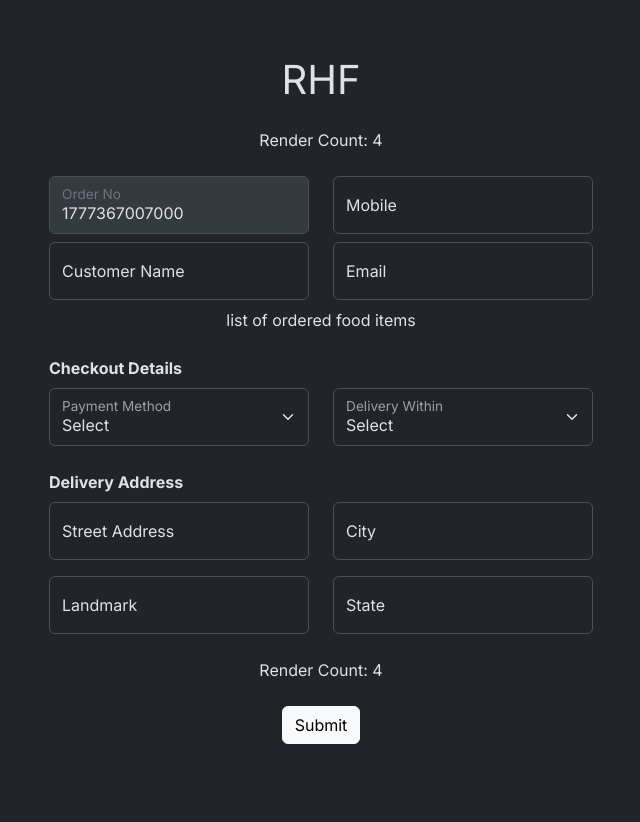
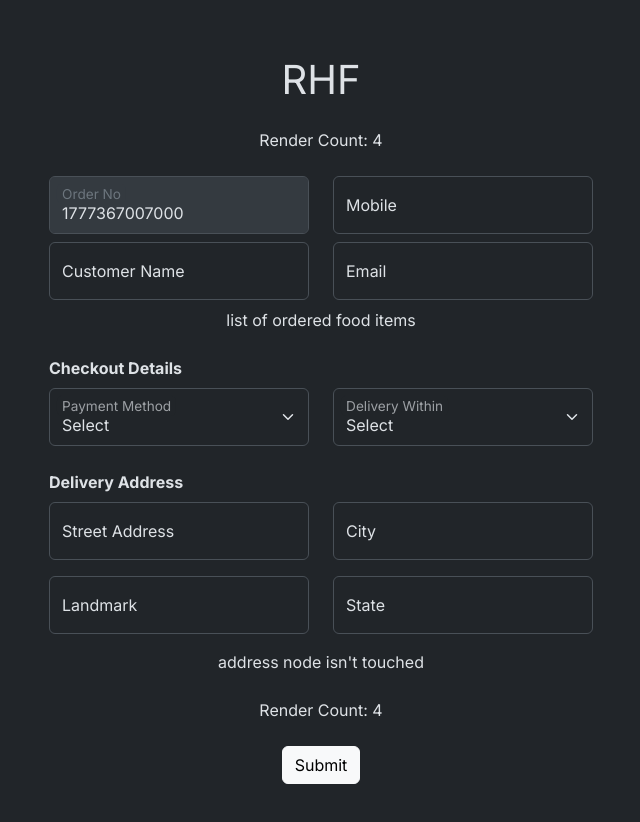
Before and after one commit to time1043/food-delivery-form, a React (Vite) app: page / in a window 1280 px wide. Shown: the top 822 px of the page, without its empty margins (319-959 px from the left). Before the commit the page ends 800 px from the top, so only its background shows below. Built offline with nearby package versions, Linux system fonts and the light colour scheme.

Commit message:
Be Specific with getFieldState Method

```diff
--- a/src/pages/food-delivery/FoodDeliveryForm.tsx
+++ b/src/pages/food-delivery/FoodDeliveryForm.tsx
@@ -26,7 +26,7 @@ function FoodDeliveryForm() {
       },
     },
   });
-  const { handleSubmit, control } = methods;
+  const { handleSubmit, control, getFieldState } = methods;
 
   async function onSumbit(formData: FoodDeliveryFormType) {
     // setTimeout(() => {}, 3000);
@@ -35,7 +35,9 @@ function FoodDeliveryForm() {
   }
 
   function onError(errors: FieldErrors<FoodDeliveryFormType>) {
-    console.log("errors", errors);
+    // console.log("errors", errors);
+    // (name: string, formState?: Object) => ({isDirty, isTouched, invalid, error})
+    console.log(getFieldState("address.city"));
   }
 
   return (
--- a/src/pages/food-delivery/components/DeliveryAddressForm.tsx
+++ b/src/pages/food-delivery/components/DeliveryAddressForm.tsx
@@ -6,8 +6,12 @@ import { useFormContext, useFormState } from "react-hook-form";
 const RenderCountComponent = RenderCount();
 
 function DeliveryAddressForm() {
-  const { register } = useFormContext<{ address: DeliveryAddressFormType }>();
-  const { errors } = useFormState<{ address: DeliveryAddressFormType }>({
+  const { register, getFieldState } = useFormContext<{
+    address: DeliveryAddressFormType;
+  }>();
+  const { errors, touchedFields } = useFormState<{
+    address: DeliveryAddressFormType;
+  }>({
     name: "address",
   });
 
@@ -44,6 +48,17 @@ function DeliveryAddressForm() {
           <TextField label="State" {...register("address.state")} />
         </div>
       </div>
+
+      <div>
+        {/* getFieldState doesn't have re-render, re-render needed with subscribing touchedFields */}
+        {getFieldState("address").isTouched
+          ? "address node is touched"
+          : "address node isn't touched"}
+        {/* passing formState will trigger re-render */}
+        {/* {getFieldState("address", formState).isTouched
+          ? "address node is touched"
+          : "address node isn't touched"} */}
+      </div>
     </>
   );
 }
```
